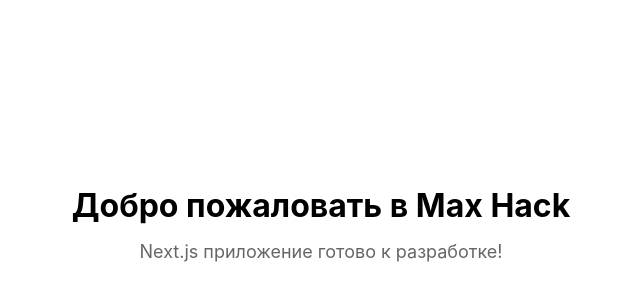
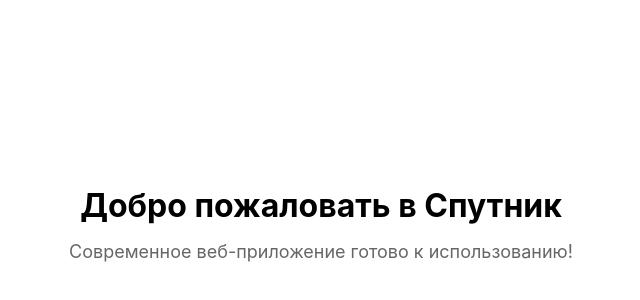
Before and after one commit to renat2006/max-hack, a Next.js app: page / in a window 1280 px wide. Shown: the part 176-476 px from the top of the page, without its empty margins (319-959 px from the left). Built offline with nearby package versions, Linux system fonts and the light colour scheme.

Commit message:
feat: rename product to Спутник (Sputnik)
- Update app title and description to Спутник
- Update welcome message on homepage
- Update README with new product name
- Update Docker image names to sputnik
- Add description to package.json

```diff
--- a/app/layout.tsx
+++ b/app/layout.tsx
@@ -2,8 +2,8 @@
 import "./globals.css";
 
 export const metadata: Metadata = {
-  title: "Max Hack",
-  description: "Next.js application",
+  title: "Спутник",
+  description: "Спутник - современное веб-приложение",
 };
 
 export default function RootLayout({
--- a/app/page.tsx
+++ b/app/page.tsx
@@ -1,8 +1,8 @@
 export default function Home(): React.ReactElement {
   return (
     <main>
-      <h1>Добро пожаловать в Max Hack</h1>
-      <p>Next.js приложение готово к разработке!</p>
+      <h1>Добро пожаловать в Спутник</h1>
+      <p>Современное веб-приложение готово к использованию!</p>
     </main>
   );
 }
--- a/docker-compose.dev.yml
+++ b/docker-compose.dev.yml
@@ -6,8 +6,8 @@
       context: .
       dockerfile: Dockerfile
       target: builder
-    image: max-hack:dev
-    container_name: max-hack-app-dev
+    image: sputnik:dev
+    container_name: sputnik-app-dev
     ports:
       - "3000:3000"
     environment:
--- a/docker-compose.yml
+++ b/docker-compose.yml
@@ -5,8 +5,8 @@
     build:
       context: .
       dockerfile: Dockerfile
-    image: max-hack:latest
-    container_name: max-hack-app
+    image: sputnik:latest
+    container_name: sputnik-app
     ports:
       - "3000:3000"
     environment:
--- a/package.json
+++ b/package.json
@@ -1,6 +1,7 @@
 {
   "name": "max-hack",
   "version": "0.1.0",
+  "description": "Спутник - современное веб-приложение",
   "private": true,
   "scripts": {
     "dev": "next dev",
```
Also changed, not shown: 1 other file (tests, documents, lock files or other folders).
